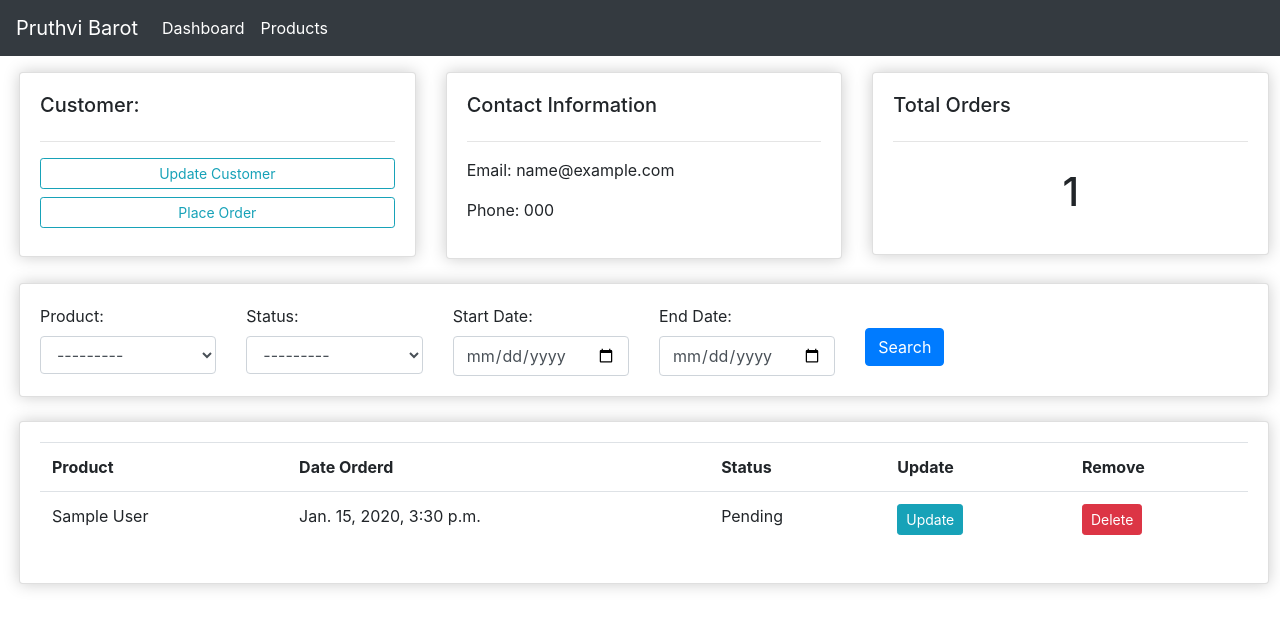
After one commit to Pruthvi9096/django, a Django app: page /customer/1 in a window 1280 px wide. The commit adds this page. Shown: the top 628 px of the page. Run offline with Django 3.2, Linux system fonts and the light colour scheme; tables that the repository leaves empty hold one stand-in row (values such as "Sample post"); some libraries are stand-ins or nearby versions.

Commit message:
Search and formset added

```diff
--- /dev/null
+++ b/crm/account/filters.py
@@ -0,0 +1,14 @@
+from django_filters import FilterSet
+from .models import Order
+from django_filters import DateFilter
+from django.forms.widgets import DateInput
+
+
+class OrderFilter(FilterSet):
+    start_date = DateFilter(
+        field_name="date_ordered",lookup_expr='gte',widget=DateInput(attrs={'type':'date'}))
+    end_date = DateFilter(
+        field_name="date_ordered",lookup_expr='lte',widget=DateInput(attrs={'type':'date'}))
+    class Meta:
+        model = Order
+        fields = ('product','status','start_date','end_date')
--- a/crm/account/static/css/main.css
+++ b/crm/account/static/css/main.css
@@ -15,3 +15,6 @@
 	background-color: #fff;
     border-radius: 4px;
 }
+body{
+    overflow-x: hidden;
+}
--- a/crm/account/static/js/main.js
+++ b/crm/account/static/js/main.js
@@ -45,3 +45,28 @@ function confirmDelete(){
     });
 
 }
+
+// $(document).ready(function () {
+//     $('.link-formset').formset({
+//         addText: 'add link',
+//         deleteText: 'remove',
+//         prefix: '{{ formset.prefix }}'
+//     });
+// });
+
+function cloneMore(selector, type) {
+    var newElement = $(selector).clone(true);
+    var total = $('#id_' + type + '-TOTAL_FORMS').val();
+    newElement.find(':input').each(function() {
+        var name = $(this).attr('name').replace('-' + (total-1) + '-','-' + total + '-');
+        var id = 'id_' + name;
+        $(this).attr({'name': name, 'id': id}).val('').removeAttr('checked');
+    });
+    newElement.find('label').each(function() {
+        var newFor = $(this).attr('for').replace('-' + (total-1) + '-','-' + total + '-');
+        $(this).attr('for', newFor);
+    });
+    total++;
+    $('#id_' + type + '-TOTAL_FORMS').val(total);
+    $(selector).after(newElement);
+}
--- /dev/null
+++ b/crm/account/templates/customer.html
@@ -0,0 +1,169 @@
+{% extends 'base.html' %}
+{% block content %}
+{% load static %}
+{% load crispy_forms_tags %}
+{% load tags %}
+{% block css %}
+<link rel="stylesheet" href="{% static 'css/main.css' %}">
+{% endblock%}
+
+{% block javascript %}
+<script src="{% static 'js/main.js' %}"></script>
+{% endblock %}
+<div class="row">
+    <div class="col-md">
+        <div class="card card-body box-element" style="padding-bottom: 7%;">
+            <h5>Customer:</h5>
+            <hr>
+            <a class="btn btn-outline-info  btn-sm btn-block" href="">Update Customer</a>
+            <a class="btn btn-outline-info  btn-sm btn-block" href="{% url 'create-order' customer.id %}">Place Order</a>
+
+        </div>
+    </div>
+
+    <div class="col-md">
+        <div class="card card-body box-element" style="padding-bottom: 5%;">
+            <h5>Contact Information</h5>
+            <hr>
+            <p>Email: {{customer.email}}</p>
+            <p>Phone: {{customer.phone}}</p>
+        </div>
+    </div>
+
+    <div class="col-md">
+        <div class="card card-body box-element" style="padding-bottom: 5%;">
+            <h5>Total Orders</h5>
+            <hr>
+            <h1 style="text-align: center;padding: 10px">{{order_count}}</h1>
+        </div>
+    </div>
+</div>
+<br>
+<div class="row">
+    <div class="col">
+        <div class="card card-body box-element">
+
+            <form method="get">
+                <div class="row">
+                    <div class="col-sm-2">
+                        {{orderFilter.form.product.label_tag}}
+                        {{orderFilter.form.product|add_css:"form-control"}}
+                    </div>
+                    <div class="col-sm-2">
+                        {{orderFilter.form.status.label_tag}}
+                        {{orderFilter.form.status|add_css:"form-control"}}
+                    </div>
+                    <div class="col-sm-2">
+                        <label for="id_start_date">Start Date:</label>
+                        {{orderFilter.form.start_date|add_css:"form-control"}}
+                    </div>
+                    <div class="col-sm-2">
+                        <label for="id_end_date">End Date:</label>
+                        {{orderFilter.form.end_date|add_css:"form-control"}}
+                    </div>
+                    <div class="col-sm-2">
+                        <br>
+                        <button class="btn btn-primary" type="submit">Search</button>
+                    </div>
+                </div>
+            </form>
+
+        </div>
+    </div>
+
+</div>
+<br>
+<div class="row">
+    <div class="col">
+        <div class="card card-body box-element">
+            {% if orders %}
+            <table class="table tabel-responsive">
+                <tbody>
+                    <tr>
+                        <th>Product</th>
+                        <th>Date Orderd</th>
+                        <th>Status</th>
+                        <th>Update</th>
+                        <th>Remove</th>
+                    </tr>
+                    {% for order in orders %}
+                    <tr>
+                        <td>{{order.product.name}}</td>
+                        <td>{{order.date_ordered}}</td>
+                        <td>{{order.get_status_display}}</td>
+                        <td><a class="btn btn-sm btn-info" onclick="updateOrder({{order.id}})" data-toggle="modal" data-target="#updateorderModal" href="">Update</a></td>
+                        <td><a class="btn btn-sm btn-danger" onclick="deleteOrder({id:'{{order.id}}',product:'{{order.product.name}}',
+                                date_ordered: '{{order.date_ordered}}', status: '{{order.get_status_display}}'})"
+                            data-toggle="modal" data-target="#deleteOrderModal"   href="">Delete</a></td>
+                    </tr>
+                    {% endfor %}
+                </tbody>
+            </table>
+            {% else %}
+            <div class="alert alert-info" role="alert">
+                There is no orders.
+            </div>
+            {% endif %}
+        </div>
+    </div>
+</div>
+<div class="modal fade" id="updateorderModal" tabindex="-1" role="dialog" aria-labelledby="exampleModalLabel" aria-hidden="true">
+    <div class="modal-dialog" role="document">
+      <div class="modal-content">
+        <div class="modal-header">
+          <h5 class="modal-title" id="exampleModalLabel">Update Order</h5>
+          <button type="button" class="close" data-dismiss="modal" aria-label="Close">
+            <span aria-hidden="true">&times;</span>
+          </button>
+        </div>
+
+        <div class="modal-body">
+           <form id="orderForm" action="" method="post">
+               {% csrf_token %}
+            <div id="order">
+            </div>
+            <input id="order-id" type="hidden" value="">
+            <div class="text-center">
+                <button type="button" onclick="submitOrder()" class="btn btn-primary">Update</button>
+            </div>
+           </form>
+          </div>
+      </div>
+    </div>
+  </div>
+
+  <div class="modal fade" id="deleteOrderModal" tabindex="-1" role="dialog" aria-labelledby="exampleModalCenterTitle" aria-hidden="true">
+    <div class="modal-dialog modal-dialog-centered" role="document">
+      <div class="modal-content">
+        <div class="modal-header">
+          <h5 class="modal-title" id="exampleModalLongTitle">Delete Order</h5>
+          <button type="button" class="close" data-dismiss="modal" aria-label="Close">
+            <span aria-hidden="true">&times;</span>
+          </button>
+        </div>
+        <div class="modal-body" id="order-content">
+            <h4>Are you sure to delete this order ?</h4><br/>
+            <table class='table table-sm'>
+                <tbody>
+                    <tr>
+                        <th>Product</th>
+                        <th>Date Orderd</th>
+                        <th>Status</th>
+                    </tr>
+                    <tr>
+                        <td id="product"></td>
+                        <td id="date_ordered"></td>
+                        <td id="status"></td>
+                    </tr>
+                </tbody>
+            </table>
+            <input type='hidden' id='delete-order-id' value='' />
+        </div>
+        <div class="modal-footer">
+          <button type="button" class="btn btn-secondary" data-dismiss="modal">Close</button>
+          <button type="button" class="btn btn-danger" onclick="confirmDelete()">Delete</button>
+        </div>
+      </div>
+    </div>
+  </di
+{% endblock %}
--- /dev/null
+++ b/crm/account/templatetags/tags.py
@@ -0,0 +1,11 @@
+from django import template
+
+register = template.Library()
+
+@register.filter(name='add_css')
+def add_css(field, css):
+    """Removes all values of arg from the given string"""
+    try:
+        return field.as_widget(attrs={"class": css})
+    except:
+        pass
--- a/crm/account/urls.py
+++ b/crm/account/urls.py
@@ -5,5 +5,7 @@ urlpatterns = [
    path('',views.DashboardView,name="dashboard"),
    path('update/<int:id>',views.updateOrder,name='update-order'),
    path('saveorder/<int:id>',views.saveOrder,name='save-order'),
-   path('delete_order/<int:id>',views.deleteOrder,name='delete-order')
+   path('delete_order/<int:id>',views.deleteOrder,name='delete-order'),
+   path('customer/<int:id>',views.customerView,name='customer-detail'),
+   path('create_order/<int:id>',views.createOrderView,name='create-order')
 ]
--- a/crm/account/views.py
+++ b/crm/account/views.py
@@ -4,6 +4,8 @@ from .models import Customer,Product,Order
 from django.views import generic
 from django.http import JsonResponse
 from django.template.loader import render_to_string
+from .filters import OrderFilter
+from django.forms import inlineformset_factory
 
 def DashboardView(request):
     if request.method == 'POST':
@@ -54,3 +56,26 @@ def deleteOrder(request,id):
     order.delete()
     dict['deleted'] = True
     return JsonResponse(dict)
+
+def customerView(request,id):
+    customer = Customer.objects.get(id=id)
+    orders = customer.order_set.all()
+    order_count = orders.count()
+    orderFilter = OrderFilter(request.GET,orders)
+    orders = orderFilter.qs
+    context = {
+        'customer':customer,'orders':orders,
+        'order_count':order_count,
+        'orderFilter':orderFilter}
+    return render(request,'customer.html',context=context)
+
+def createOrderView(request,id):
+    customer = Customer.objects.get(id=id)
+    OrderFormSet = inlineformset_factory(Customer,Order,fields=('product','status'),field_classes=['form-control'],extra=2)
+    formset = OrderFormSet(queryset=Order.objects.none(),instance=customer)
+    if request.method == 'POST':
+        formset = OrderFormSet(request.POST,instance=customer)
+        if formset.is_valid():
+            formset.save()
+            return redirect('/')
+    return render(request,'account/create_order.html',{'formset':formset})
--- a/crm/crm/settings.py
+++ b/crm/crm/settings.py
@@ -39,6 +39,7 @@ INSTALLED_APPS = [
     'django.contrib.staticfiles',
     'account',
     'crispy_forms',
+    'django_filters'
 ]
 CRISPY_TEMPLATE_PACK = 'bootstrap4'
 MIDDLEWARE = [
@@ -109,7 +110,7 @@ AUTH_PASSWORD_VALIDATORS = [
 
 LANGUAGE_CODE = 'en-us'
 
-TIME_ZONE = 'UTC'
+TIME_ZONE = 'Asia/Kolkata'
 
 USE_I18N = True
 
--- a/crm/crm/templates/base.html
+++ b/crm/crm/templates/base.html
@@ -31,7 +31,7 @@
         <div class="collapse navbar-collapse" id="navbarNav">
           <ul class="navbar-nav">
             <li class="nav-item active">
-              <a class="nav-link" href="#">Dashboard<span class="sr-only">(current)</span></a>
+              <a class="nav-link" href="{% url 'dashboard' %}">Dashboard<span class="sr-only">(current)</span></a>
             </li>
             <li class="nav-item active">
               <a class="nav-link" href="#">Products</a>
```
Also changed, not shown: crm/account/templates/account/create_order.html (added, +53 -0 lines), crm/account/templates/dashboard.html (+6 -6 lines), crm/account/forms.py (line endings or trailing spaces).
